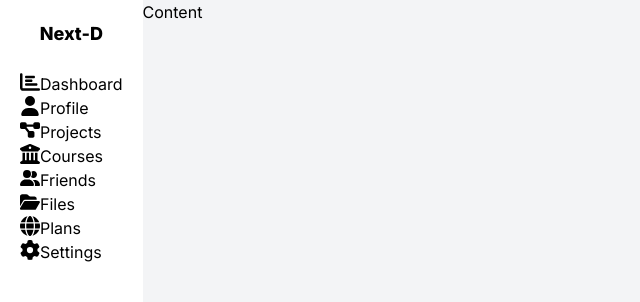
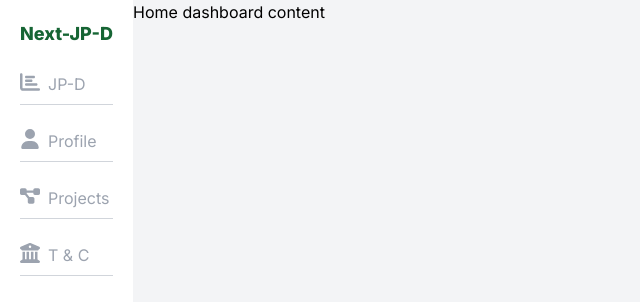
Before and after one commit to Ahmed97777/Nextjs-Hotel-Management-System, a Next.js app: page / in a window 1280 px wide. Shown: the top 302 px of the page, without its empty margins (0-640 px from the left). Built offline with nearby package versions, Linux system fonts and the light colour scheme.

Commit message:
Finished website structure and full Sidebar with style

```diff
--- /dev/null
+++ b/app/Components/SidebarListItem.js
@@ -0,0 +1,18 @@
+import Link from "next/link";
+import { FontAwesomeIcon } from "@fortawesome/react-fontawesome";
+import React from "react";
+
+function SidebarListItem({ linkTo, icon, name }) {
+  return (
+    <li className="border-b border-gray-300 pb-2">
+      <Link href={linkTo} className="flex text-gray-400 focus:text-green-600">
+        <span className="mr-2">
+          <FontAwesomeIcon className="size-5" icon={icon} />
+        </span>
+        <span className="">{name}</span>
+      </Link>
+    </li>
+  );
+}
+
+export default SidebarListItem;
--- a/app/layout.js
+++ b/app/layout.js
@@ -1,5 +1,12 @@
 import { Inter } from "next/font/google";
 import "./globals.css";
+
+import { faChartBar } from "@fortawesome/free-solid-svg-icons";
+import { faUser } from "@fortawesome/free-solid-svg-icons";
+import { faDiagramProject } from "@fortawesome/free-solid-svg-icons";
+import { faBuildingColumns } from "@fortawesome/free-solid-svg-icons";
+
+import SidebarListItem from "./Components/SidebarListItem";
 
 const inter = Inter({ subsets: ["latin"] });
 
@@ -11,7 +18,37 @@ export const metadata = {
 export default function RootLayout({ children }) {
   return (
     <html lang="en">
-      <body className={inter.className}>{children}</body>
+      <body className={inter.className}>
+        <main
+          className="flex min-h-screen bg-gray-100" /*main: contains Sidebar and Content*/
+        >
+          <div className="bg-white p-5 relative" /*Sidebar*/>
+            <h3 className="mb-6 text-green-800 font-extrabold text-lg text-center">
+              Next-JP-D
+            </h3>
+
+            <ul className="space-y-6">
+              <SidebarListItem linkTo="/" icon={faChartBar} name="JP-D" />
+
+              <SidebarListItem linkTo="/profile" icon={faUser} name="Profile" />
+
+              <SidebarListItem
+                linkTo="/projects"
+                icon={faDiagramProject}
+                name="Projects"
+              />
+
+              <SidebarListItem
+                linkTo="/tAndc"
+                icon={faBuildingColumns}
+                name="T &amp; C"
+              />
+            </ul>
+          </div>
+
+          <div className="" /*Content*/>{children}</div>
+        </main>
+      </body>
     </html>
   );
 }
--- a/app/page.js
+++ b/app/page.js
@@ -1,99 +1,5 @@
-import Link from "next/link";
-import { FontAwesomeIcon } from "@fortawesome/react-fontawesome";
-import { faChartBar } from "@fortawesome/free-solid-svg-icons";
-import { faGear } from "@fortawesome/free-solid-svg-icons";
-import { faUser } from "@fortawesome/free-solid-svg-icons";
-import { faDiagramProject } from "@fortawesome/free-solid-svg-icons";
-import { faBuildingColumns } from "@fortawesome/free-solid-svg-icons";
-import { faUserGroup } from "@fortawesome/free-solid-svg-icons";
-import { faFolderOpen } from "@fortawesome/free-solid-svg-icons";
-import { faGlobe } from "@fortawesome/free-solid-svg-icons";
-
 export default function Home() {
   const hamcada = "ddd";
 
-  return (
-    // main: contains Sidebar and Content
-    <main className="flex min-h-screen bg-gray-100">
-      <div className="bg-white p-5 relative" /*Sidebar*/>
-        <h3 className="mb-6 font-extrabold text-lg text-center">Next-D</h3>
-
-        <ul>
-          <li>
-            <Link href={"/"} className="flex active:">
-              <span>
-                <FontAwesomeIcon className="size-5" icon={faChartBar} />
-              </span>
-              <span>Dashboard</span>
-            </Link>
-          </li>
-
-          <li>
-            <Link href={"/"} className="flex active:">
-              <span>
-                <FontAwesomeIcon className="size-5" icon={faUser} />
-              </span>
-              <span>Profile</span>
-            </Link>
-          </li>
-
-          <li>
-            <Link href={"/"} className="flex active:">
-              <span>
-                <FontAwesomeIcon className="size-5" icon={faDiagramProject} />
-              </span>
-              <span>Projects</span>
-            </Link>
-          </li>
-
-          <li>
-            <Link href={"/"} className="flex active:">
-              <span>
-                <FontAwesomeIcon className="size-5" icon={faBuildingColumns} />
-              </span>
-              <span>Courses</span>
-            </Link>
-          </li>
-
-          <li>
-            <Link href={"/"} className="flex active:">
-              <span>
-                <FontAwesomeIcon className="size-5" icon={faUserGroup} />
-              </span>
-              <span>Friends</span>
-            </Link>
-          </li>
-
-          <li>
-            <Link href={"/"} className="flex active:">
-              <span>
-                <FontAwesomeIcon className="size-5" icon={faFolderOpen} />
-              </span>
-              <span>Files</span>
-            </Link>
-          </li>
-
-          <li>
-            <Link href={"/"} className="flex active:">
-              <span>
-                <FontAwesomeIcon className="size-5" icon={faGlobe} />
-              </span>
-              <span>Plans</span>
-            </Link>
-          </li>
-
-          <li>
-            <Link href={"/"} className="flex active:">
-              <span>
-                <FontAwesomeIcon className="size-5" icon={faGear} />
-              </span>
-              <span>Settings</span>
-            </Link>
-          </li>
-        </ul>
-      </div>
-
-      <div className="" /*Content*/>Content</div>
-    </main>
-  );
+  return <h1>Home dashboard content</h1>;
 }
--- /dev/null
+++ b/app/profile/page.js
@@ -0,0 +1,7 @@
+import React from "react";
+
+function page() {
+  return <div>this is profile</div>;
+}
+
+export default page;
--- /dev/null
+++ b/app/projects/page.js
@@ -0,0 +1,7 @@
+import React from "react";
+
+function page() {
+  return <div>this is projects page</div>;
+}
+
+export default page;
--- /dev/null
+++ b/app/tAndc/page.js
@@ -0,0 +1,7 @@
+import React from "react";
+
+function page() {
+  return <div>this is T and C page</div>;
+}
+
+export default page;
```
